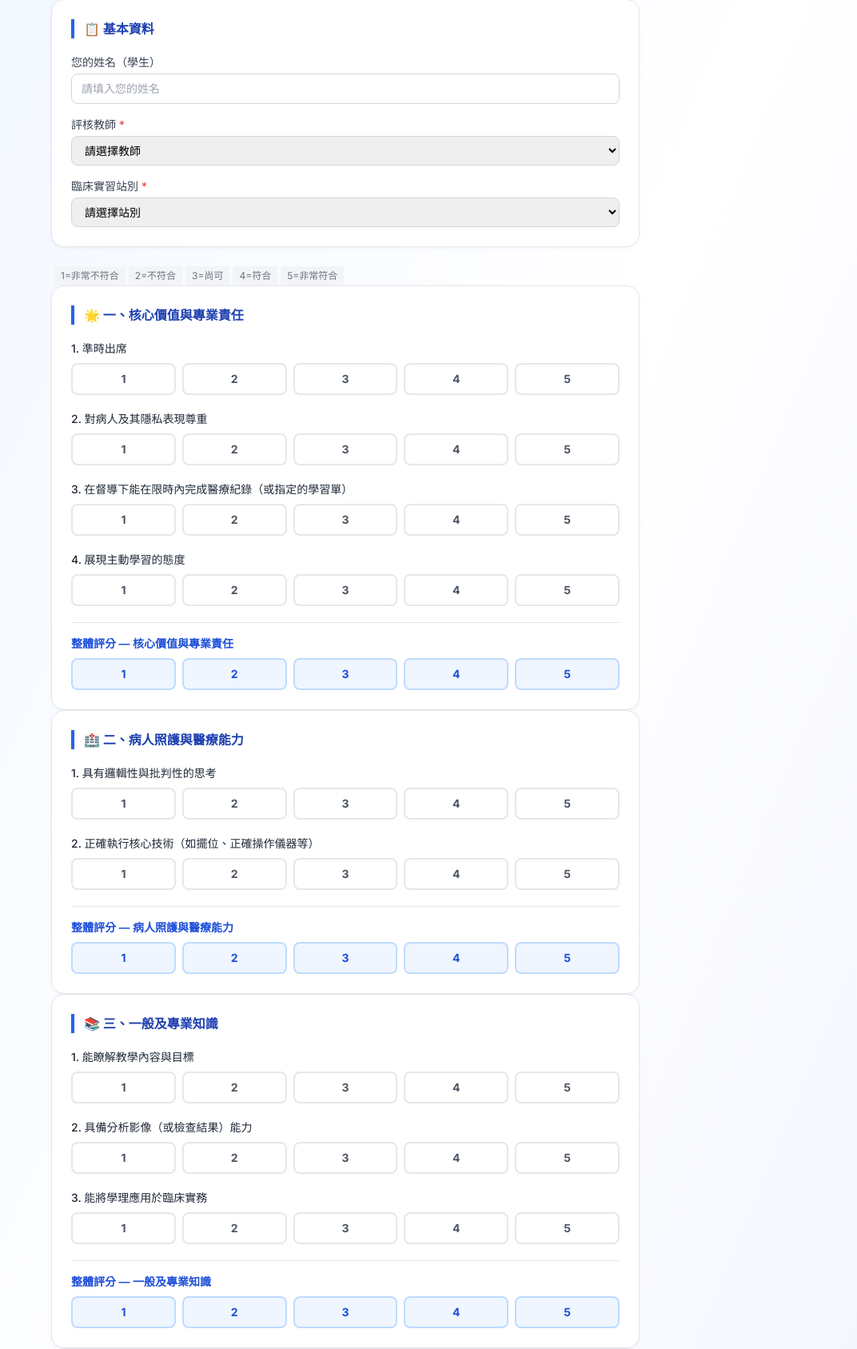
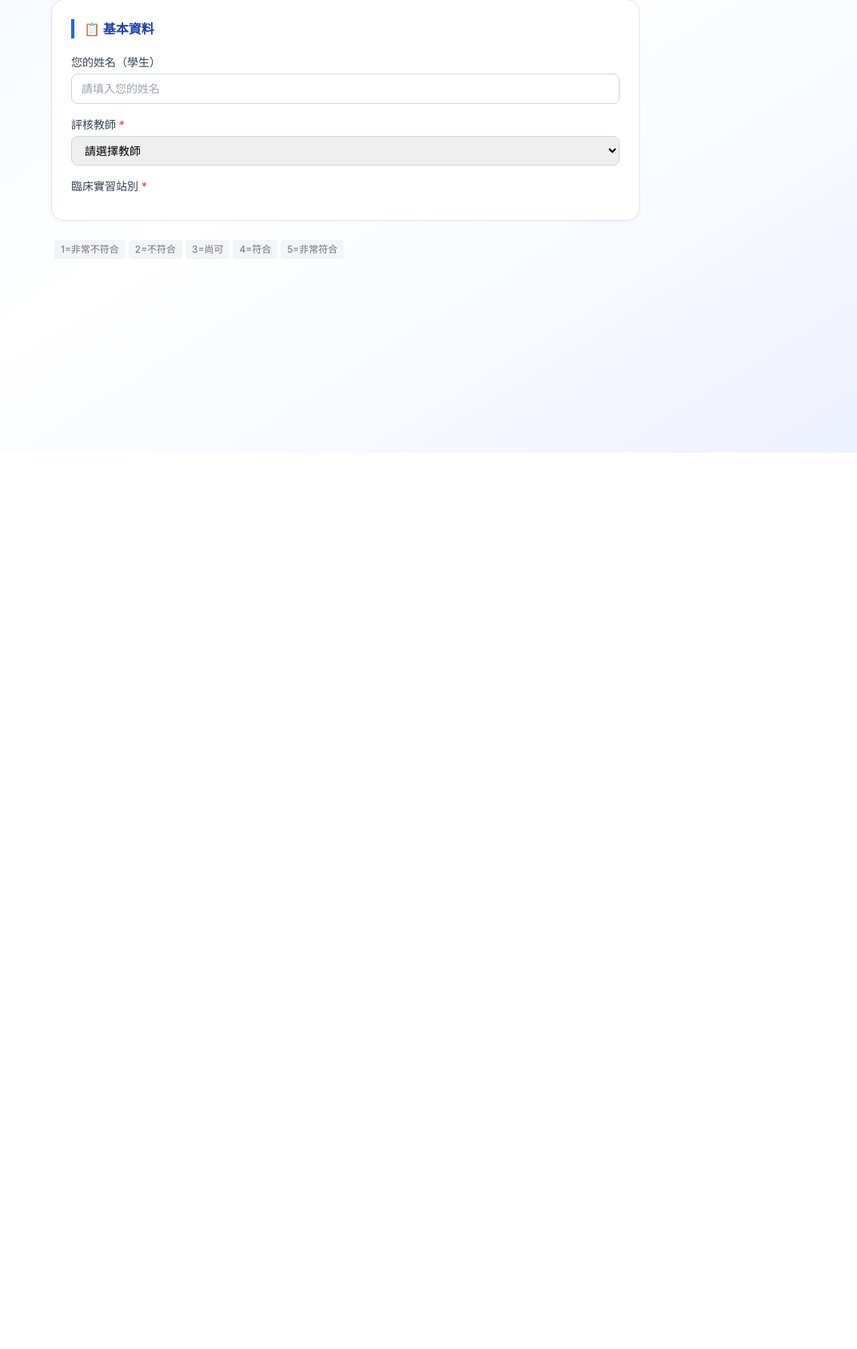
Before and after one commit to cloud9tw/grading-system, a Flask app: page /feedback in a window 1280 px wide. Shown: the part 234-1921 px from the top of the page at 80% size, without its empty margins (208-1280 px from the left). After the commit the page ends 800 px from the top, so only its background shows below. Run offline with Flask 3, Linux system fonts and the light colour scheme; the visitor is signed in with stand-in values (Sample User, id 1); some libraries are stand-ins or nearby versions.

Commit message:
回饋表限學員使用；站別改按鈕式＋二階段部位選擇

```diff
--- a/app.py
+++ b/app.py
@@ -234,20 +234,32 @@ def feedback_page():
     if not user:
         session['next_url'] = '/feedback'
         return redirect('/login')
+    # 僅限學員身份使用
+    if session.get('current_role') != 'student':
+        return render_template('error.html', message='教學回饋表僅限學員身份使用。若您同時具有教師與學員身份，請先切換至「學員介面」再團入。'), 403
     try:
         gc = get_gspread_client()
         sheet_id = os.getenv("GOOGLE_SHEET_ID")
         doc = gc.open_by_key(sheet_id)
-        # 取得教師名單 - 使用正確的「教師姓名」欄位
+        # 取得教師名單 - 正確欄位「教師姓名」
         teachers_records = safe_get_all_records(doc.worksheet('教師名單'))
         teachers = [str(r.get('教師姓名', '')).strip() for r in teachers_records if str(r.get('教師姓名', '')).strip()]
-        # 取得站別名稱 - 與EPA評核相同資料源
+        # 取得站別＋檢查部位 — 與EPA評核相同資料源
         stations_records = safe_get_all_records(doc.worksheet('站別OPA細項'))
-        stations = [str(r.get('站別', '')).strip() for r in stations_records if str(r.get('站別', '')).strip()]
+        stations = []
+        for r in stations_records:
+            name = str(r.get('站別', '')).strip()
+            if not name:
+                continue
+            parts_str = str(r.get('檢查部位', '')).strip()
+            parts = [p.strip() for p in parts_str.replace('，', ',').split(',') if p.strip()] if parts_str else []
+            stations.append({'name': name, 'body_parts': parts})
     except Exception as e:
         teachers = []
         stations = []
-    return render_template('feedback.html', user=user, roles=session.get('roles', []), teachers=teachers, stations=stations)
+    import json
+    return render_template('feedback.html', user=user, roles=session.get('roles', []),
+                           teachers=teachers, stations_json=json.dumps(stations, ensure_ascii=False))
 
 @app.route('/api/submit_feedback', methods=['POST'])
 def submit_feedback():
--- a/templates/feedback.html
+++ b/templates/feedback.html
@@ -10,8 +10,14 @@
         body { font-family: 'Inter', sans-serif; }
         .rating-btn { transition: all 0.15s ease; }
         .rating-btn.selected { background: #2563EB; color: white; border-color: #2563EB; transform: scale(1.05); box-shadow: 0 2px 8px rgba(37,99,235,0.3); }
+        .station-btn { transition: all 0.15s ease; }
+        .station-btn.active { background: #2563EB; color: white; border-color: #2563EB; box-shadow: 0 2px 8px rgba(37,99,235,0.25); }
+        .part-btn { transition: all 0.15s ease; }
+        .part-btn.active { background: #059669; color: white; border-color: #059669; }
         .section-card { background: white; border-radius: 1rem; border: 1px solid #e5e7eb; box-shadow: 0 1px 4px rgba(0,0,0,0.05); padding: 1.5rem; margin-bottom: 1.5rem; }
         .section-title { font-size: 1rem; font-weight: 700; color: #1e40af; border-left: 4px solid #2563EB; padding-left: 0.75rem; margin-bottom: 1.25rem; }
+        .rating-section { opacity: 0; pointer-events: none; max-height: 0; overflow: hidden; transition: opacity 0.3s, max-height 0.4s; }
+        .rating-section.visible { opacity: 1; pointer-events: auto; max-height: 9999px; }
     </style>
 </head>
 <body class="bg-gradient-to-br from-blue-50 via-white to-indigo-50 min-h-screen">
@@ -57,14 +63,21 @@
                     </select>
                     <input type="text" id="other_teacher" class="mt-2 w-full border border-gray-300 rounded-lg px-3 py-2 text-sm hidden" placeholder="請輸入教師姓名">
                 </div>
+
+                <!-- === 站別按鈕選擇 === -->
                 <div>
-                    <label class="block text-sm font-medium text-gray-700 mb-1">臨床實習站別 <span class="text-red-500">*</span></label>
-                    <select id="station" class="w-full border border-gray-300 rounded-lg px-3 py-2 text-sm focus:ring-2 focus:ring-blue-400 outline-none" required>
-                        <option value="" disabled selected>請選擇站別</option>
-                        {% for s in stations %}
-                        <option value="{{ s }}">{{ s }}</option>
-                        {% endfor %}
-                    </select>
+                    <label class="block text-sm font-medium text-gray-700 mb-2">臨床實習站別 <span class="text-red-500">*</span></label>
+                    <div id="stationBtns" class="flex flex-wrap gap-2">
+                        <!-- 動態生成 -->
+                    </div>
+                    <input type="hidden" id="station" required>
+
+                    <!-- 檢查部位二階段 -->
+                    <div id="bodyPartSection" class="hidden mt-4">
+                        <label class="block text-sm font-medium text-gray-700 mb-2">檢查部位 <span class="text-red-500">*</span></label>
+                        <div id="bodyPartBtns" class="flex flex-wrap gap-2"></div>
+                        <input type="hidden" id="body_part">
+                    </div>
                 </div>
             </div>
         </div>
@@ -78,10 +91,13 @@
             <span class="bg-gray-100 rounded px-2 py-1">5=非常符合</span>
         </div>
 
+        <!-- 評分各區塊（在站別確認前隱藏動畫過渡） -->
+        <div id="ratingSections" class="rating-section">
+
         <!-- 核心價值與專業責任 -->
         <div class="section-card">
             <p class="section-title">🌟 一、核心價值與專業責任</p>
-            <div class="space-y-5" id="core-section">
+            <div class="space-y-5">
                 {% set core_items = [
                     ('core_q1', '1. 準時出席'),
                     ('core_q2', '2. 對病人及其隱私表現尊重'),
@@ -91,7 +107,7 @@
                 {% for field, label in core_items %}
                 <div>
                     <p class="text-sm font-medium text-gray-800 mb-2">{{ label }}</p>
-                    <div class="flex gap-2" data-group="{{ field }}">
+                    <div class="flex gap-2">
                         {% for i in range(1,6) %}
                         <button type="button" class="rating-btn flex-1 py-2 border-2 border-gray-200 rounded-lg font-bold text-gray-600 text-sm" data-value="{{ i }}" onclick="selectRating(this, '{{ field }}')">{{ i }}</button>
                         {% endfor %}
@@ -100,7 +116,7 @@
                 {% endfor %}
                 <div class="border-t pt-4">
                     <p class="text-sm font-semibold text-blue-700 mb-2">整體評分 — 核心價值與專業責任</p>
-                    <div class="flex gap-2" data-group="core_overall">
+                    <div class="flex gap-2">
                         {% for i in range(1,6) %}
                         <button type="button" class="rating-btn flex-1 py-2 border-2 border-blue-200 bg-blue-50 rounded-lg font-bold text-blue-700 text-sm" data-value="{{ i }}" onclick="selectRating(this, 'core_overall')">{{ i }}</button>
                         {% endfor %}
@@ -120,7 +136,7 @@
                 {% for field, label in care_items %}
                 <div>
                     <p class="text-sm font-medium text-gray-800 mb-2">{{ label }}</p>
-                    <div class="flex gap-2" data-group="{{ field }}">
+                    <div class="flex gap-2">
                         {% for i in range(1,6) %}
                         <button type="button" class="rating-btn flex-1 py-2 border-2 border-gray-200 rounded-lg font-bold text-gray-600 text-sm" data-value="{{ i }}" onclick="selectRating(this, '{{ field }}')">{{ i }}</button>
                         {% endfor %}
@@ -129,7 +145,7 @@
                 {% endfor %}
                 <div class="border-t pt-4">
                     <p class="text-sm font-semibold text-blue-700 mb-2">整體評分 — 病人照護與醫療能力</p>
-                    <div class="flex gap-2" data-group="care_overall">
+                    <div class="flex gap-2">
                         {% for i in range(1,6) %}
                         <button type="button" class="rating-btn flex-1 py-2 border-2 border-blue-200 bg-blue-50 rounded-lg font-bold text-blue-700 text-sm" data-value="{{ i }}" onclick="selectRating(this, 'care_overall')">{{ i }}</button>
                         {% endfor %}
@@ -150,7 +166,7 @@
                 {% for field, label in know_items %}
                 <div>
                     <p class="text-sm font-medium text-gray-800 mb-2">{{ label }}</p>
-                    <div class="flex gap-2" data-group="{{ field }}">
+                    <div class="flex gap-2">
                         {% for i in range(1,6) %}
                         <button type="button" class="rating-btn flex-1 py-2 border-2 border-gray-200 rounded-lg font-bold text-gray-600 text-sm" data-value="{{ i }}" onclick="selectRating(this, '{{ field }}')">{{ i }}</button>
                         {% endfor %}
@@ -159,7 +175,7 @@
                 {% endfor %}
                 <div class="border-t pt-4">
                     <p class="text-sm font-semibold text-blue-700 mb-2">整體評分 — 一般及專業知識</p>
-                    <div class="flex gap-2" data-group="know_overall">
+                    <div class="flex gap-2">
                         {% for i in range(1,6) %}
                         <button type="button" class="rating-btn flex-1 py-2 border-2 border-blue-200 bg-blue-50 rounded-lg font-bold text-blue-700 text-sm" data-value="{{ i }}" onclick="selectRating(this, 'know_overall')">{{ i }}</button>
                         {% endfor %}
@@ -180,7 +196,7 @@
                 {% for field, label in comm_items %}
                 <div>
                     <p class="text-sm font-medium text-gray-800 mb-2">{{ label }}</p>
-                    <div class="flex gap-2" data-group="{{ field }}">
+                    <div class="flex gap-2">
                         {% for i in range(1,6) %}
                         <button type="button" class="rating-btn flex-1 py-2 border-2 border-gray-200 rounded-lg font-bold text-gray-600 text-sm" data-value="{{ i }}" onclick="selectRating(this, '{{ field }}')">{{ i }}</button>
                         {% endfor %}
@@ -189,7 +205,7 @@
                 {% endfor %}
                 <div class="border-t pt-4">
                     <p class="text-sm font-semibold text-blue-700 mb-2">整體評分 — 溝通與合作</p>
-                    <div class="flex gap-2" data-group="comm_overall">
+                    <div class="flex gap-2">
                         {% for i in range(1,6) %}
                         <button type="button" class="rating-btn flex-1 py-2 border-2 border-blue-200 bg-blue-50 rounded-lg font-bold text-blue-700 text-sm" data-value="{{ i }}" onclick="selectRating(this, 'comm_overall')">{{ i }}</button>
                         {% endfor %}
@@ -211,7 +227,7 @@
                 {% for field, label in teach_items %}
                 <div>
                     <p class="text-sm font-medium text-gray-800 mb-2">{{ label }}</p>
-                    <div class="flex gap-2" data-group="{{ field }}">
+                    <div class="flex gap-2">
                         {% for i in range(1,6) %}
                         <button type="button" class="rating-btn flex-1 py-2 border-2 border-gray-200 rounded-lg font-bold text-gray-600 text-sm" data-value="{{ i }}" onclick="selectRating(this, '{{ field }}')">{{ i }}</button>
                         {% endfor %}
@@ -234,21 +250,87 @@
         <button type="submit" id="submitBtn" class="w-full py-4 bg-blue-600 hover:bg-blue-700 text-white font-bold rounded-xl shadow-lg transition-all text-base">
             ✅ 送出回饋表單
         </button>
+
+        </div><!-- /ratingSections -->
     </form>
 </main>
 
 <script>
-    const ratings = {};  // stores all selected values
+    const ratings = {};
+    const stationsData = {{ stations_json | safe }};
+    let selectedStation = '';
+    let selectedBodyPart = '';
 
+    // === 初始化站別按鈕 ===
+    function initStationButtons() {
+        const container = document.getElementById('stationBtns');
+        stationsData.forEach(s => {
+            const btn = document.createElement('button');
+            btn.type = 'button';
+            btn.className = 'station-btn px-4 py-2 border-2 border-gray-200 rounded-lg font-semibold text-sm text-gray-700 bg-white hover:border-blue-400 hover:bg-blue-50';
+            btn.textContent = s.name;
+            btn.onclick = () => selectStation(btn, s);
+            container.appendChild(btn);
+        });
+    }
+
+    function selectStation(btn, stationObj) {
+        // Reset all station buttons
+        document.querySelectorAll('.station-btn').forEach(b => b.classList.remove('active'));
+        btn.classList.add('active');
+
+        selectedStation = stationObj.name;
+        selectedBodyPart = '';
+        document.getElementById('station').value = stationObj.name;
+        document.getElementById('body_part').value = '';
+
+        // Show/hide body part section
+        const bpSection = document.getElementById('bodyPartSection');
+        const bpContainer = document.getElementById('bodyPartBtns');
+        bpContainer.innerHTML = '';
+
+        if (stationObj.body_parts && stationObj.body_parts.length > 0) {
+            bpSection.classList.remove('hidden');
+            stationObj.body_parts.forEach(part => {
+                const btn2 = document.createElement('button');
+                btn2.type = 'button';
+                btn2.className = 'part-btn px-4 py-2 border-2 border-gray-200 rounded-lg font-medium text-sm text-gray-700 bg-white hover:border-emerald-400 hover:bg-emerald-50';
+                btn2.textContent = part;
+                btn2.onclick = () => selectBodyPart(btn2, part);
+                bpContainer.appendChild(btn2);
+            });
+        } else {
+            bpSection.classList.add('hidden');
+            // No body parts required — unlock rating sections
+            showRatingSections();
+        }
+    }
+
+    function selectBodyPart(btn, part) {
+        document.querySelectorAll('.part-btn').forEach(b => b.classList.remove('active'));
+        btn.classList.add('active');
+        selectedBodyPart = part;
+        document.getElementById('body_part').value = part;
+        showRatingSections();
+    }
+
+    function showRatingSections() {
+        document.getElementById('ratingSections').classList.add('visible');
+        // Smooth scroll to rating sections
+        setTimeout(() => {
+            document.getElementById('ratingSections').scrollIntoView({ behavior: 'smooth', block: 'start' });
+        }, 100);
+    }
+
+    // === 評分按鈕 ===
     function selectRating(btn, group) {
-        // Reset siblings
         const siblings = btn.parentElement.querySelectorAll('.rating-btn');
         siblings.forEach(b => b.classList.remove('selected'));
-        // Mark selected
         btn.classList.add('selected');
         ratings[group] = btn.getAttribute('data-value');
     }
 
+    // === 教師 "其他" 選項 ===
     document.getElementById('teacher').addEventListener('change', function() {
         const other = document.getElementById('other_teacher');
         if (this.value === '__other__') {
@@ -258,15 +340,23 @@
         }
     });
 
+    // === 送出 ===
     document.getElementById('feedbackForm').addEventListener('submit', async (e) => {
         e.preventDefault();
 
         const teacher = document.getElementById('teacher').value;
         const station = document.getElementById('station').value;
         const suggestion = document.getElementById('suggestion').value.trim();
+        const bodyPartEl = document.getElementById('body_part');
 
         if (!teacher || !station) {
             alert('請選擇教師和站別！');
+            return;
+        }
+        // If body parts exist for this station, require selection
+        const stObj = stationsData.find(s => s.name === station);
+        if (stObj && stObj.body_parts.length > 0 && !bodyPartEl.value) {
+            alert('請選擇檢查部位！');
             return;
         }
         if (!suggestion) {
@@ -281,38 +371,13 @@
             student_name: document.getElementById('student_name').value.trim(),
             teacher: teacher === '__other__' ? otherTeacher : teacher,
             other_teacher: teacher === '__other__' ? otherTeacher : '',
-            station: station,
+            station: station + (bodyPartEl.value ? ' - ' + bodyPartEl.value : ''),
             suggestion: suggestion,
-            core: {
-                q1: ratings['core_q1'] || '',
-                q2: ratings['core_q2'] || '',
-                q3: ratings['core_q3'] || '',
-                q4: ratings['core_q4'] || '',
-                overall: ratings['core_overall'] || ''
-            },
-            care: {
-                q1: ratings['care_q1'] || '',
-                q2: ratings['care_q2'] || '',
-                overall: ratings['care_overall'] || ''
-            },
-            know: {
-                q1: ratings['know_q1'] || '',
-                q2: ratings['know_q2'] || '',
-                q3: ratings['know_q3'] || '',
-                overall: ratings['know_overall'] || ''
-            },
-            comm: {
-                q1: ratings['comm_q1'] || '',
-                q2: ratings['comm_q2'] || '',
-                q3: ratings['comm_q3'] || '',
-                overall: ratings['comm_overall'] || ''
-            },
-            teach: {
-                q1: ratings['teach_q1'] || '',
-                q2: ratings['teach_q2'] || '',
-                q3: ratings['teach_q3'] || '',
-                q4: ratings['teach_q4'] || ''
-            }
+            core: { q1: ratings['core_q1']||'', q2: ratings['core_q2']||'', q3: ratings['core_q3']||'', q4: ratings['core_q4']||'', overall: ratings['core_overall']||'' },
+            care: { q1: ratings['care_q1']||'', q2: ratings['care_q2']||'', overall: ratings['care_overall']||'' },
+            know: { q1: ratings['know_q1']||'', q2: ratings['know_q2']||'', q3: ratings['know_q3']||'', overall: ratings['know_overall']||'' },
+            comm: { q1: ratings['comm_q1']||'', q2: ratings['comm_q2']||'', q3: ratings['comm_q3']||'', overall: ratings['comm_overall']||'' },
+            teach: { q1: ratings['teach_q1']||'', q2: ratings['teach_q2']||'', q3: ratings['teach_q3']||'', q4: ratings['teach_q4']||'' }
         };
 
         const btn = document.getElementById('submitBtn');
@@ -332,7 +397,12 @@
                 msgEl.className = 'rounded-xl p-4 mb-4 text-sm font-medium bg-green-100 text-green-800 border border-green-300';
                 msgEl.textContent = '✅ 回饋已成功送出！感謝您的寶貴意見，這將有助於提升教學品質。';
                 document.getElementById('feedbackForm').reset();
-                document.querySelectorAll('.rating-btn').forEach(b => b.classList.remove('selected'));
+                document.querySelectorAll('.rating-btn, .station-btn, .part-btn').forEach(b => b.classList.remove('selected', 'active'));
+                document.getElementById('station').value = '';
+                document.getElementById('body_part').value = '';
+                document.getElementById('bodyPartSection').classList.add('hidden');
+                document.getElementById('ratingSections').classList.remove('visible');
+                document.getElementById('stationBtns').querySelectorAll('.station-btn').forEach(b => b.classList.remove('active'));
                 for (const k in ratings) delete ratings[k];
                 btn.textContent = '✅ 已送出';
             } else {
@@ -342,13 +412,17 @@
                 btn.textContent = '✅ 送出回饋表單';
             }
         } catch (err) {
-            document.getElementById('resultMsg').className = 'rounded-xl p-4 mb-4 text-sm font-medium bg-red-100 text-red-800 border border-red-300';
-            document.getElementById('resultMsg').textContent = '❌ 網路錯誤，請稍後再試。';
-            document.getElementById('resultMsg').classList.remove('hidden');
+            const msgEl = document.getElementById('resultMsg');
+            msgEl.className = 'rounded-xl p-4 mb-4 text-sm font-medium bg-red-100 text-red-800 border border-red-300';
+            msgEl.textContent = '❌ 網路錯誤，請稍後再試。';
+            msgEl.classList.remove('hidden');
             btn.disabled = false;
             btn.textContent = '✅ 送出回饋表單';
         }
     });
+
+    // Init
+    initStationButtons();
 </script>
 </body>
 </html>
```
Also changed, not shown: templates/error.html (added, +19 -0 lines).
